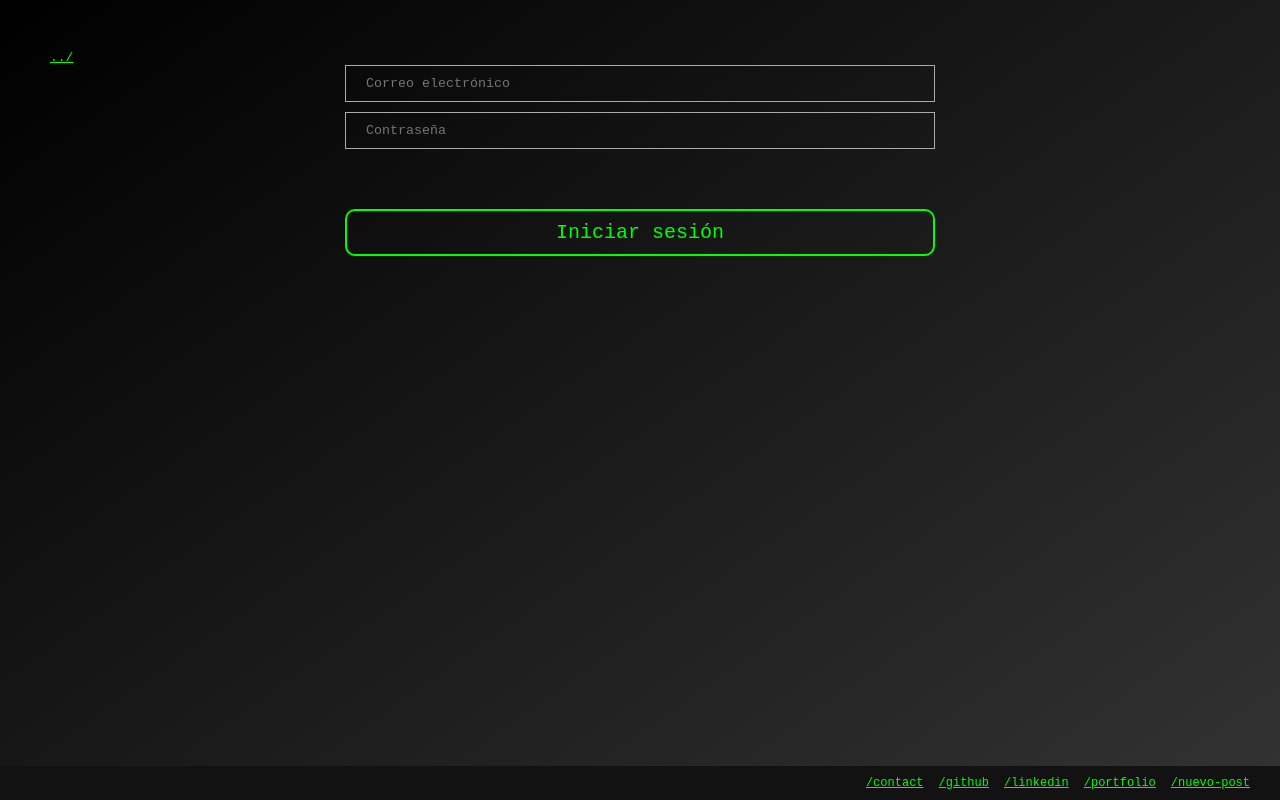
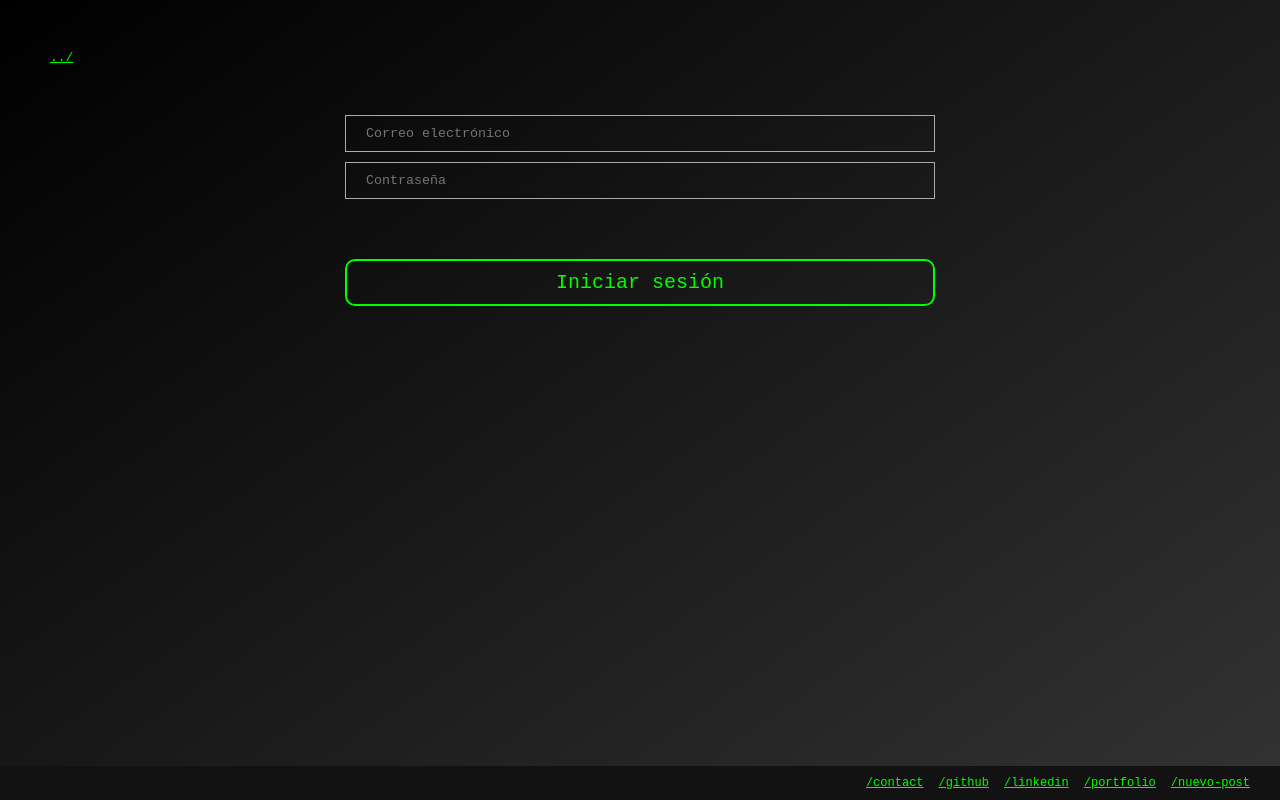
Before and after one commit to irenealcaine/blog, a React (Vite) app: page /log-in in a window 1280 px wide. Built offline with nearby package versions, Linux system fonts and the light colour scheme; no server answers.

Commit message:
update Login.css

```diff
--- a/src/Pages/LogIn/Login.css
+++ b/src/Pages/LogIn/Login.css
@@ -4,7 +4,7 @@
   margin-top: 20px;
   gap: 10px;
   width: 50%;
-  margin: 0 auto;
+  margin: 50px auto;
 
   .error{
     text-align: center;
```
